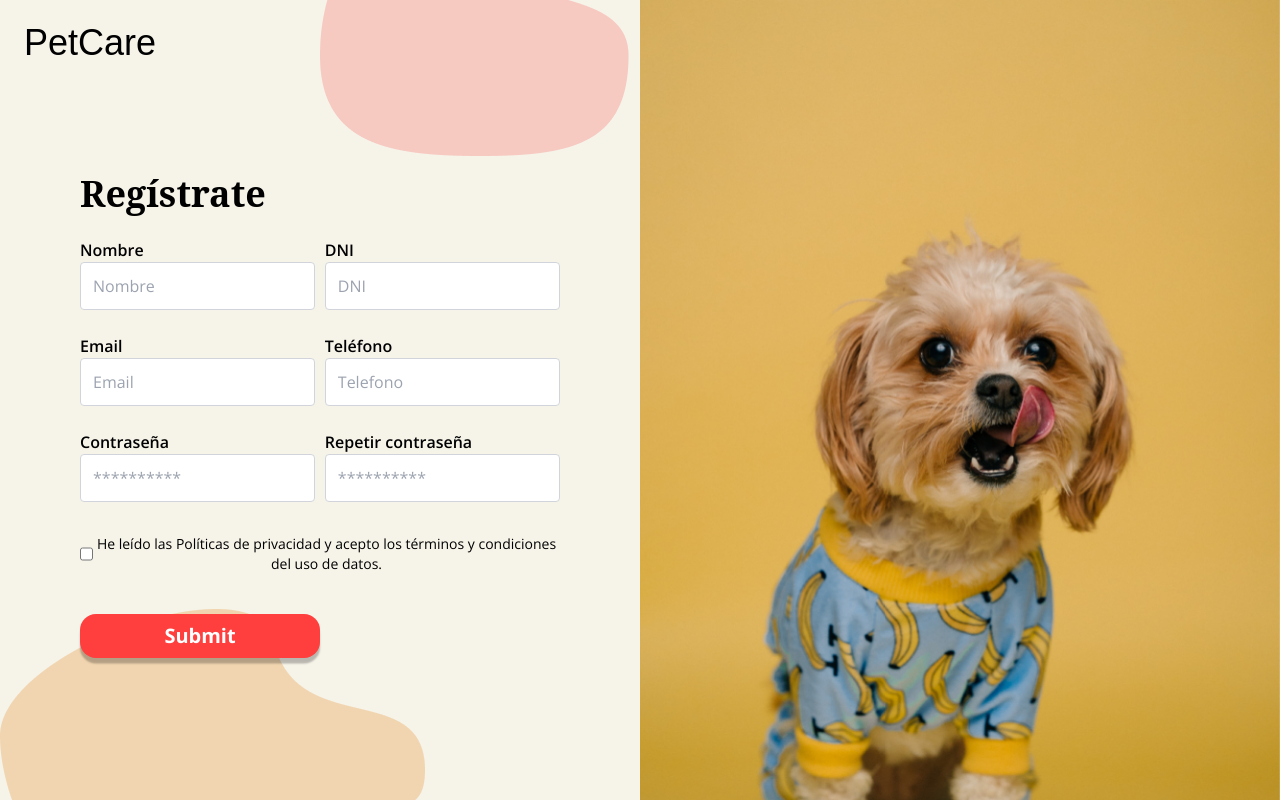
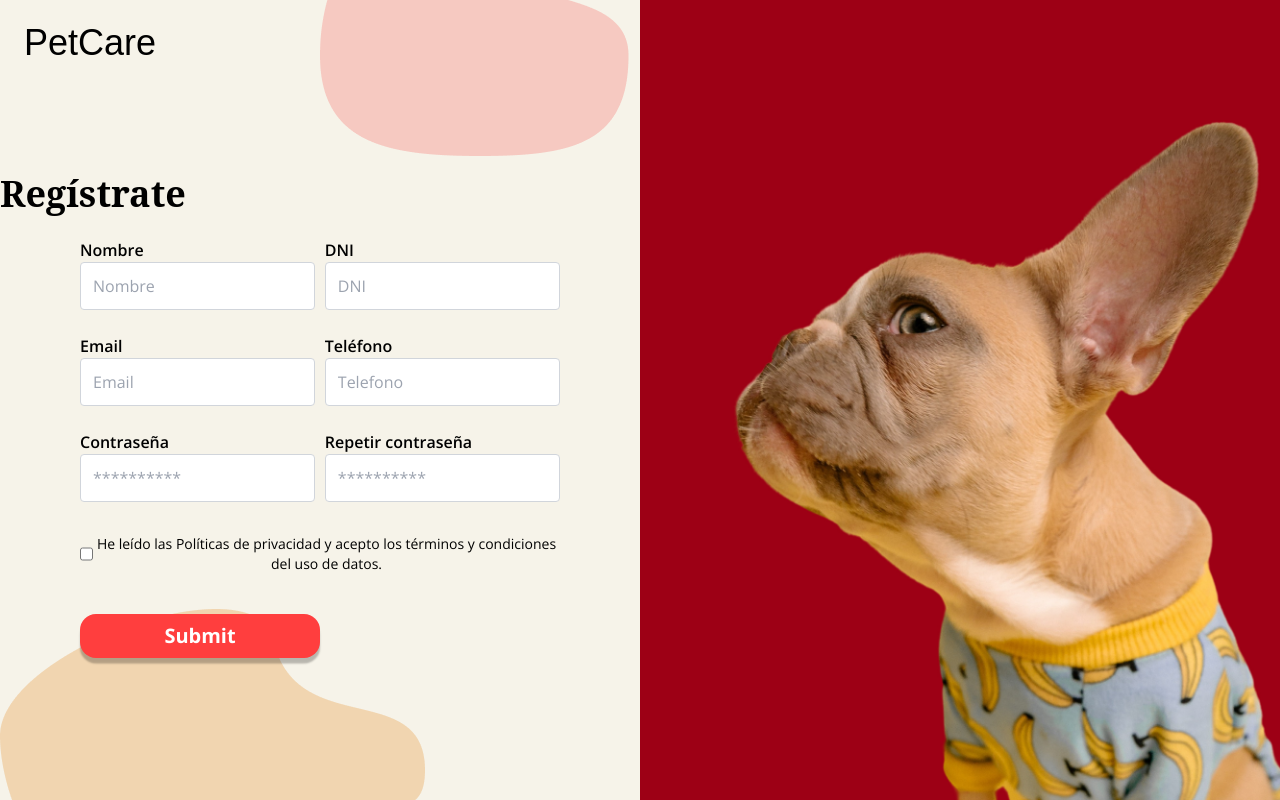
Before and after one commit to No-Country/C14-53-T-NODE-REACT, a React (Vite) app in the folder frontend-nocountry/app-mascotas/: page /register in a window 1280 px wide. Built offline with nearby package versions, Linux system fonts and the light colour scheme; a web font is replaced by a local one.

Commit message:
arreglos en el register

```diff
--- a/frontend-nocountry/app-mascotas/src/components/Register.tsx
+++ b/frontend-nocountry/app-mascotas/src/components/Register.tsx
@@ -28,7 +28,7 @@ const onSubmit = handleSubmit((values) => {
     <div className="flex justify-center">
       <div className="w-3/4 md:w-1/2 flex items-center justify-center bg-gray-100 min-h-screen">
         <div className="bg-white rounded-lg shadow-lg z-20 mt-14">
-            <h2 className="text-3xl sm:text-4xl w-3/4 mx-auto font-serif font-semibold mb-6 text-gray-800">
+            <h2 className="text-3xl sm:text-4xl w-3/4 font-serif font-semibold mb-6 text-gray-800">
             Regístrate
             </h2>
             <form className=' sm:w-3/4 mx-auto' onSubmit={onSubmit}>
@@ -172,7 +172,7 @@ const onSubmit = handleSubmit((values) => {
             </form>
         </div>
       </div>
-      <div className="relative md:w-1/2 z-40">
+      <div className="hidden sm:block relative md:w-1/2 z-40">
         <img
           src="./img/register-dog.png"
           alt="Imagen de fondo"
@@ -181,7 +181,7 @@ const onSubmit = handleSubmit((values) => {
         <img
           src="./img/wrong-register-dog.png"
           alt="Imagen de fondo"
-          className={`object-cover w-full h-screen absolute top-0 left-0 ${
+          className={` hidden sm:block object-cover w-full h-screen absolute top-0 left-0 ${
             shouldDisplayDog('nombre') ||
             shouldDisplayDog('dni') ||
             shouldDisplayDog('email') ||
```
Also changed, not shown: frontend-nocountry/app-mascotas/public/img/wrong-login-dog.png (added).
